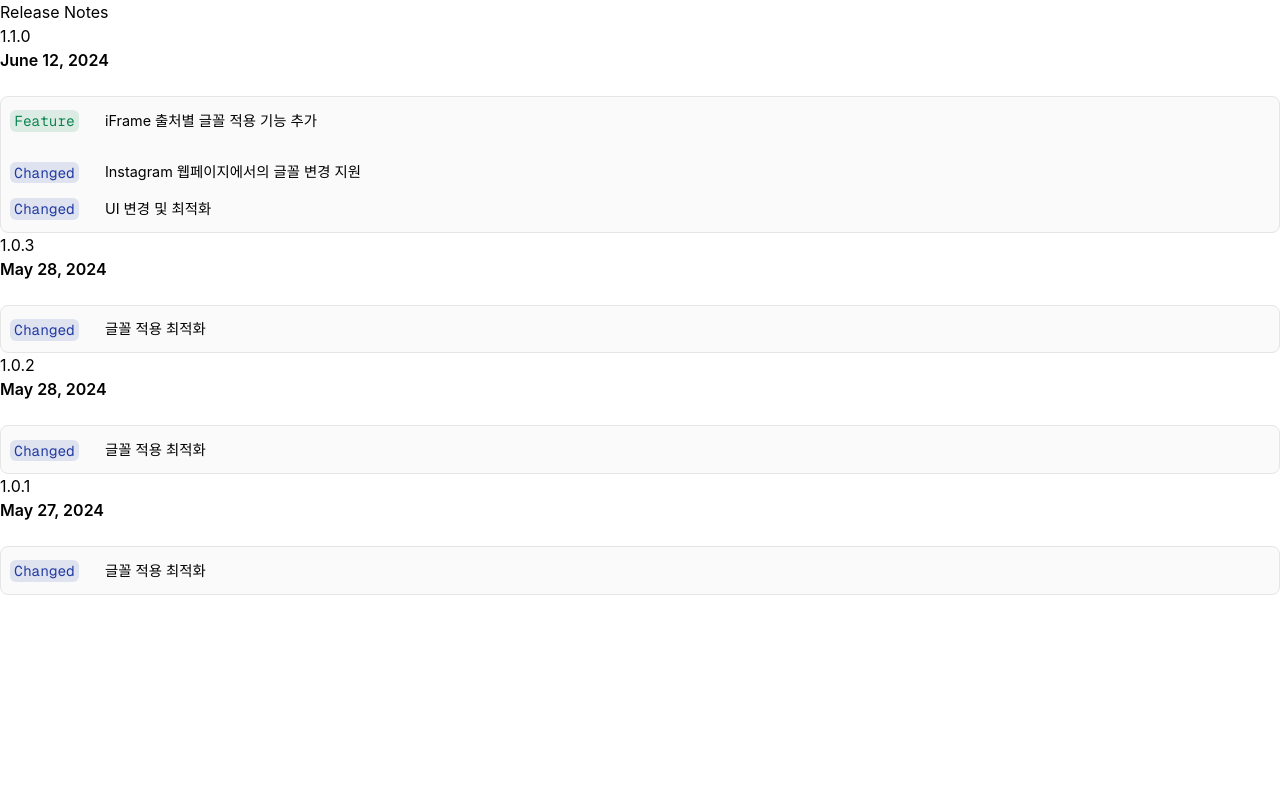
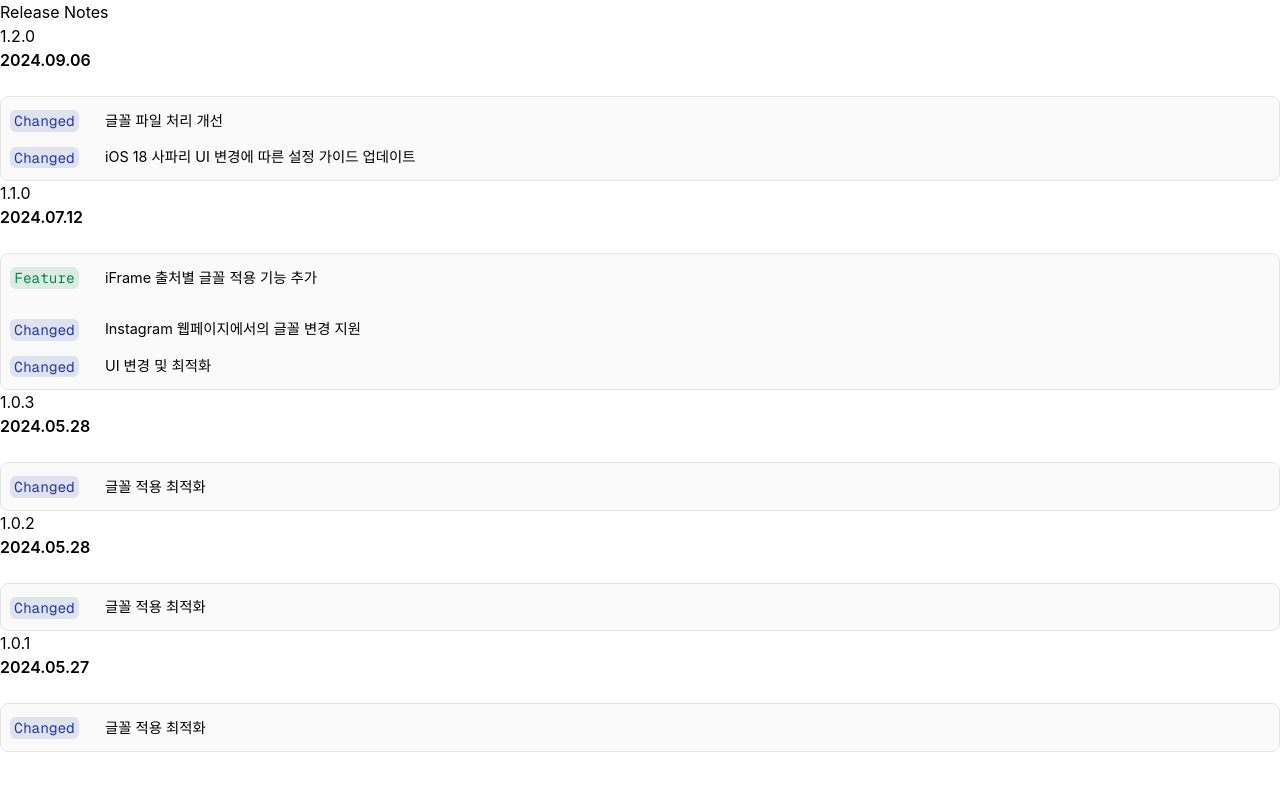
Before and after one commit to InHeritas/InHeritas.Dev, a Next.js app: page /mytype/release-notes in a window 1280 px wide. Shown: the top 790 px of the page. Built offline with nearby package versions, Linux system fonts and the light colour scheme.

Commit message:
Add MyType 1.2.0 release note

```diff
--- a/pages/mytype/release-notes.mdx
+++ b/pages/mytype/release-notes.mdx
@@ -2,8 +2,26 @@ import { Callout } from 'nextra/components'
 
 # Release Notes
 
+### 1.2.0
+**2024.09.06**
+<br/>
+<div className='border rounded-lg border-solid border-neutral-200 px-2 py-0 bg-neutral-50'>
+    <table>
+        <tbody>
+            <tr className="block update">
+                <td className="cat">`Changed`</td>
+                <td className='text-sm'>글꼴 파일 처리 개선</td>
+            </tr>
+            <tr className="block update">
+                <td className="cat">`Changed`</td>
+                <td className='text-sm'>iOS 18 사파리 UI 변경에 따른 설정 가이드 업데이트</td>
+            </tr>
+        </tbody>
+    </table>
+</div>
+
 ### 1.1.0
-**June 12, 2024**
+**2024.07.12**
 <br/>
 <div className='border rounded-lg border-solid border-neutral-200 px-2 py-0 bg-neutral-50'>
     <table>
@@ -26,7 +44,7 @@ import { Callout } from 'nextra/components'
 </div>
 
 ### 1.0.3
-**May 28, 2024**
+**2024.05.28**
 <br/>
 <div className='border rounded-lg border-solid border-neutral-200 px-2 py-0 bg-neutral-50'>
     <table>
@@ -40,7 +58,7 @@ import { Callout } from 'nextra/components'
 </div>
 
 ### 1.0.2
-**May 28, 2024**
+**2024.05.28**
 <br/>
 <div className='border rounded-lg border-solid border-neutral-200 px-2 py-0 bg-neutral-50'>
     <table>
@@ -54,7 +72,7 @@ import { Callout } from 'nextra/components'
 </div>
 
 ### 1.0.1
-**May 27, 2024**
+**2024.05.27**
 <br/>
 <div className='border rounded-lg border-solid border-neutral-200 px-2 py-0 bg-neutral-50'>
     <table>
```
